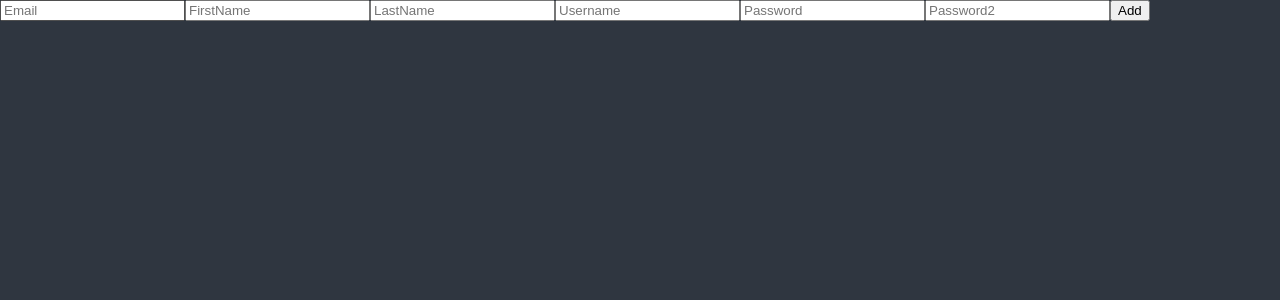
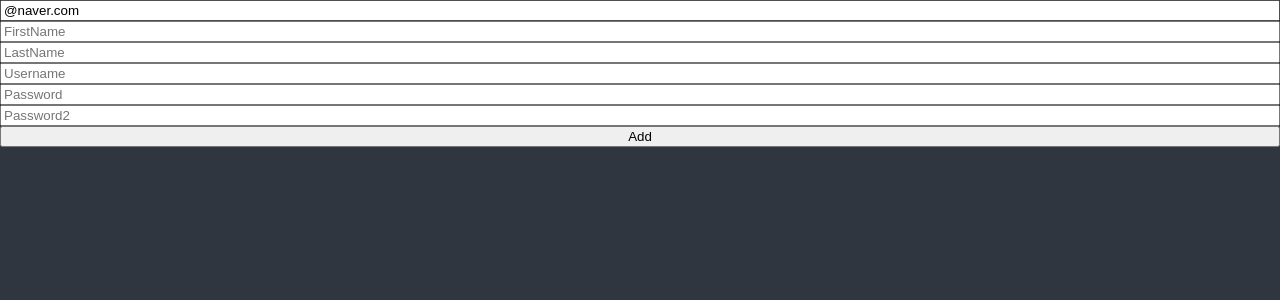
Before and after one commit to wujuno/react-master, a React (Create React App) app: page / in a window 1280 px wide. Shown: the top 300 px of the page. Built offline with nearby package versions, Linux system fonts and the light colour scheme.

Commit message:
form validation(react-hook-form)

```diff
--- a/src/ToDoList.tsx
+++ b/src/ToDoList.tsx
@@ -1,4 +1,5 @@
 import {useForm} from "react-hook-form"
+import { DefaultValue, errorSelector } from "recoil";
 
 
 /* function ToDoList() {
@@ -20,24 +21,46 @@ import {useForm} from "react-hook-form"
     );
 } */
 
+interface IForm {
+    Email: string;
+    FirstName: string;
+    LastName: string;
+    Username: string;
+    Password: string;
+    Password2: string;
+}
+
+
 function ToDoList() {
-    const {register, watch, handleSubmit, formState } = useForm();
+    const {register, handleSubmit, formState:{errors} } = useForm<IForm>({defaultValues:{Email:"@naver.com"}});
     const onvalid = (data:any) => {
         console.log(data);
     }
-    console.log(formState.errors);
+    console.log(errors?.Email?.message);
     return (
         <div>
-            <form onSubmit={handleSubmit(onvalid)}>
-                <input {...register("Email", {required:true})} placeholder="Email"/>
-                <input {...register("FirstName",{required:true})} placeholder="FirstName"/>
-                <input {...register("LastName",{required:true})} placeholder="LastName"/>
-                <input {...register("Username",{required:true, minLength:{
+            <form style={{display: "flex", flexDirection: "column"}} onSubmit={handleSubmit(onvalid)}>
+                <input {...register("Email", {
+                    required: "Email is required",
+                    pattern: {
+                        value: /^[A-Za-z0-9._%+-]+@naver.com$/,
+                        message: "Only naver.com emails allowed"
+                    }
+                })} placeholder="Email"/>
+                <p>{errors?.Email?.message}</p>
+                <input {...register("FirstName",{required:"write here"})} placeholder="FirstName"/>
+                <p>{errors?.FirstName?.message}</p>
+                <input {...register("LastName",{required:"write here"})} placeholder="LastName"/>
+                <p>{errors?.LastName?.message}</p>
+                <input {...register("Username",{required:"write here", minLength:{
                     value:3,
                     message:"Your Username is too short"
                 }})} placeholder="Username"/>
+                <p>{errors?.Username?.message}</p>
                 <input {...register("Password",{required:"Your password is required", minLength:5})} placeholder="Password"/>
-                <input {...register("Password2",{required:true, minLength:5})} placeholder="Password2"/>
+                <p>{errors?.Password?.message}</p>
+                <input {...register("Password2",{required:"write here", minLength:5})} placeholder="Password2"/>
+                <p>{errors?.Password2?.message}</p>
                 <button>Add</button>
             </form>
         </div>
```
